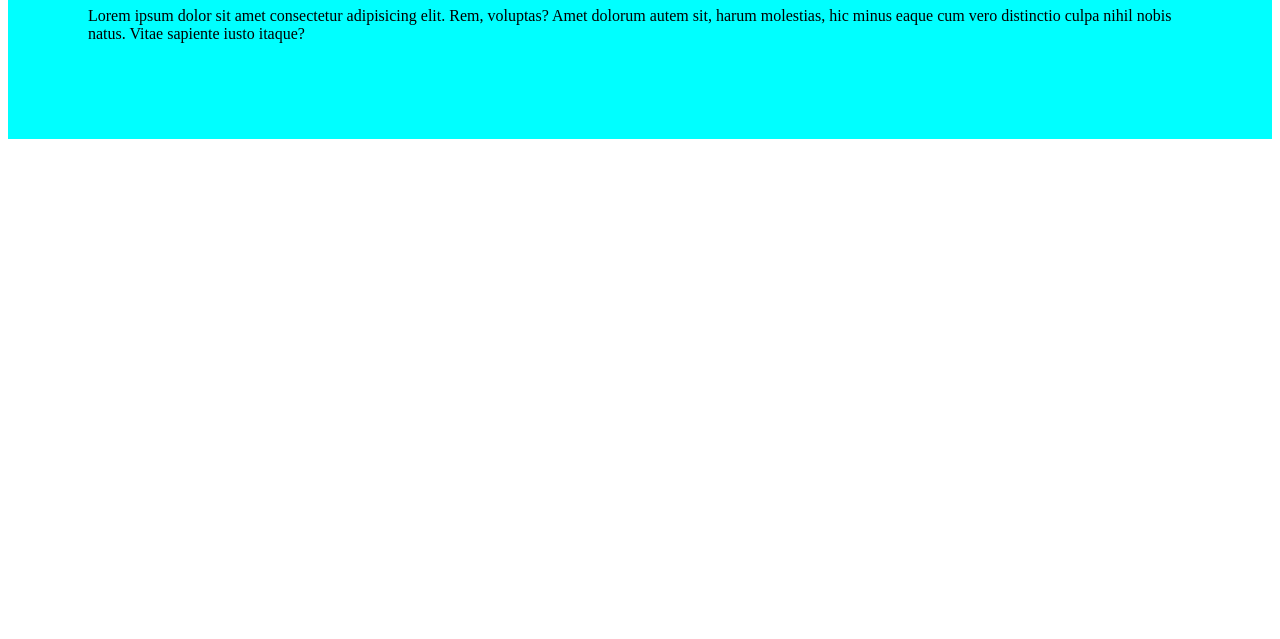
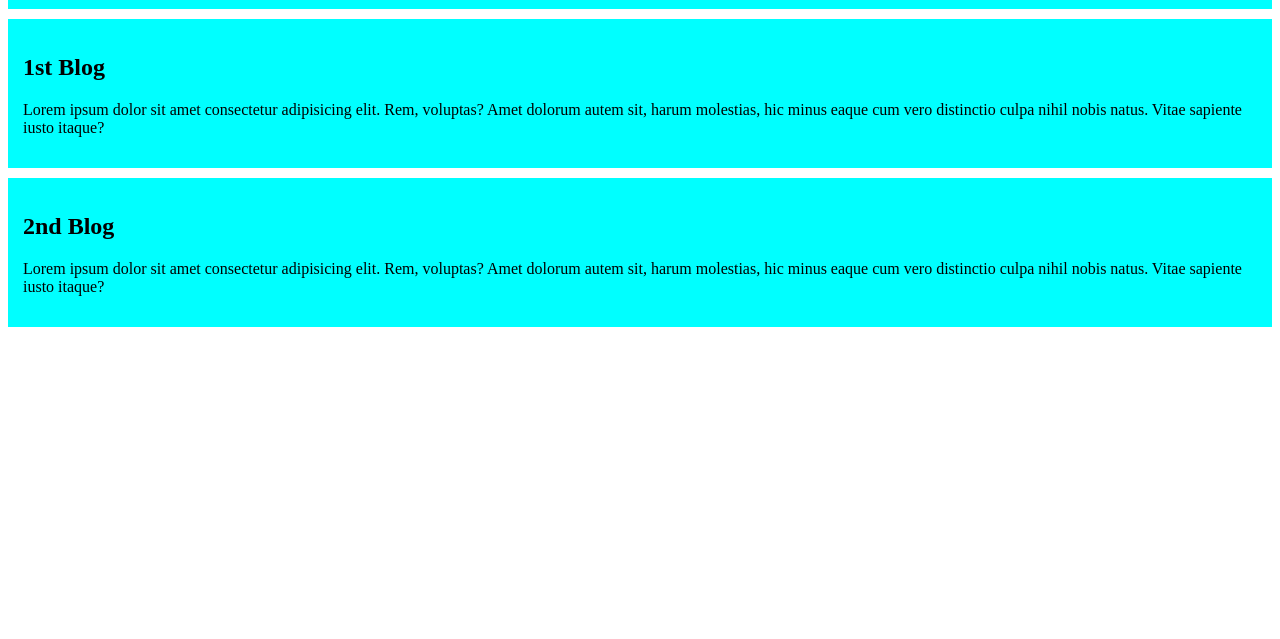
Before and after one commit to Rabbu7/my-simple-website, a plain HTML site: page index.html in a window 1280 px wide. Shown: the part 161-800 px from the top of the page. Drawn offline with Linux system fonts and the light colour scheme.

Commit message:
added the 2nd blog

```diff
--- a/index.html
+++ b/index.html
@@ -15,5 +15,21 @@
         distinctio culpa nihil nobis natus. Vitae sapiente iusto itaque?
       </p>
     </div>
+    <div>
+     <h2>1st Blog</h2>
+     <p>
+       Lorem ipsum dolor sit amet consectetur adipisicing elit. Rem, voluptas?
+       Amet dolorum autem sit, harum molestias, hic minus eaque cum vero
+       distinctio culpa nihil nobis natus. Vitae sapiente iusto itaque?
+     </p>
+   </div>
+   <div>
+     <h2>2nd Blog</h2>
+     <p>
+       Lorem ipsum dolor sit amet consectetur adipisicing elit. Rem, voluptas?
+       Amet dolorum autem sit, harum molestias, hic minus eaque cum vero
+       distinctio culpa nihil nobis natus. Vitae sapiente iusto itaque?
+     </p>
+   </div>
   </body>
 </html>
--- a/styles/blog.css
+++ b/styles/blog.css
@@ -1,4 +1,5 @@
 div{
      background-color: aqua;
-     padding:10vh;
+     padding:15px;
+     margin-bottom: 10px;
 }
```
